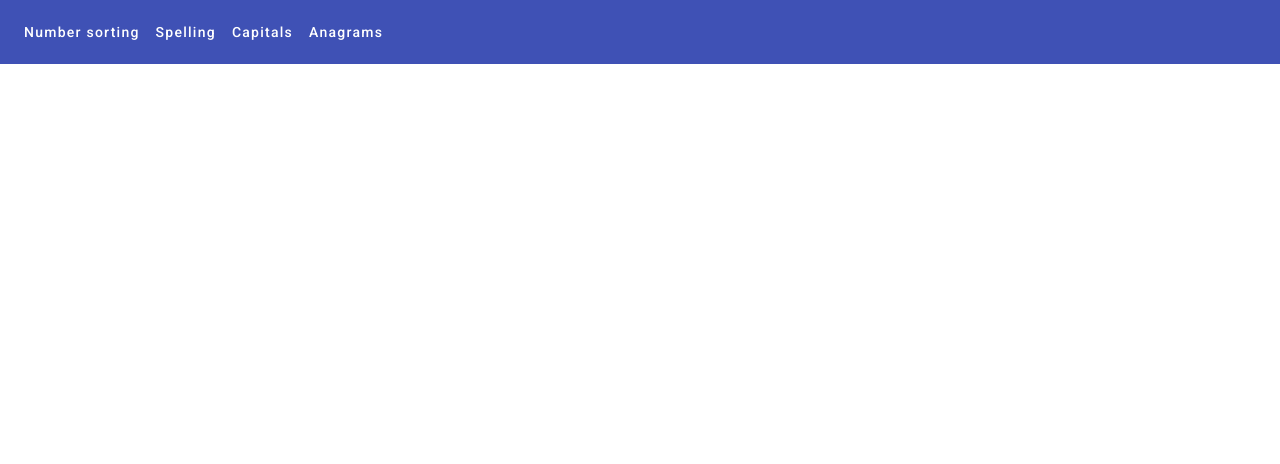
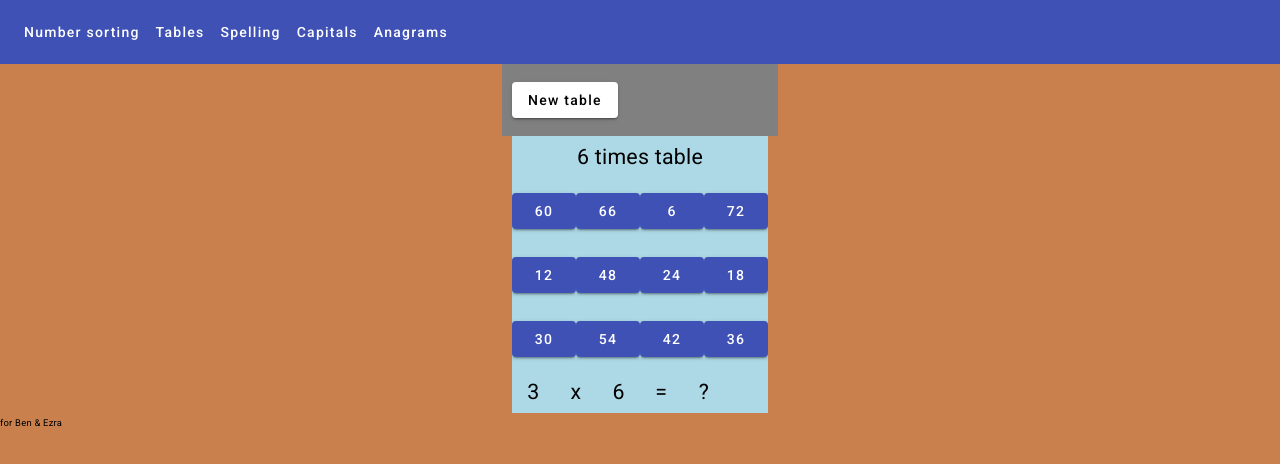
Before and after one commit to kenscoles/sample, an Angular app: page /tables in a window 1280 px wide. Before the commit this address led to /. Shown: the top 464 px of the page. Built offline with nearby package versions, Linux system fonts and the light colour scheme.

Commit message:
added Tables component

```diff
--- a/src/app/app-routing.module.ts
+++ b/src/app/app-routing.module.ts
@@ -4,12 +4,14 @@ import { SortingComponent } from './sorting/sorting.component';
 import { CapitalsComponent } from './capitals/capitals.component';
 import { SpellingComponent } from './spelling/spelling.component';
 import { AnagramsComponent } from './anagrams/anagrams.component';
+import { TablesComponent } from './tables/tables.component';
 
 const routes: Routes = [
   {path: 'sorting', component: SortingComponent},
   {path: 'capitals', component: CapitalsComponent},
   {path: 'spelling', component: SpellingComponent},
-  {path: 'anagrams', component: AnagramsComponent}
+  {path: 'anagrams', component: AnagramsComponent},
+  {path: 'tables', component: TablesComponent}
 ];
 
 @NgModule({
--- a/src/app/app.component.html
+++ b/src/app/app.component.html
@@ -2,9 +2,11 @@
 <mat-toolbar-row>
   <div>
     <a mat-button [routerLink]="'/sorting'">Number sorting</a>
+    <a mat-button [routerLink]="'/tables'">Tables</a>
     <a mat-button [routerLink]="'/spelling'">Spelling</a>
     <a mat-button [routerLink]="'/capitals'">Capitals</a>
     <a mat-button [routerLink]="'/anagrams'">Anagrams</a>
+
   </div>
 </mat-toolbar-row>
 </mat-toolbar>
--- a/src/app/material/material.module.ts
+++ b/src/app/material/material.module.ts
@@ -16,14 +16,17 @@ import {MatBadgeModule} from '@angular/material/badge';
 import {MatSliderModule} from '@angular/material/slider';
 import {MatSlideToggleModule} from '@angular/material/slide-toggle'
 import { MatFormFieldModule } from '@angular/material/form-field';
-import {MatCheckboxModule} from '@angular/material/checkbox'
-import {DragDropModule} from '@angular/cdk/drag-drop'
+import {MatCheckboxModule} from '@angular/material/checkbox';
+import {DragDropModule} from '@angular/cdk/drag-drop';
+//import { MatGridListModule } from '@angular/material/grid-list';
+import {MatGridListModule} from '@angular/material/grid-list'
 @NgModule({
   declarations: [],
   imports: [CommonModule,],
   exports: [MatToolbarModule, MatSidenavModule, MatIconModule, MatListModule, MatButtonModule,
     MatCardModule, MatInputModule, MatTableModule, MatSelectModule, MatTooltipModule,
      MatProgressSpinnerModule, MatBadgeModule, MatDialogModule, MatSliderModule,
-     MatSlideToggleModule, MatFormFieldModule, MatCheckboxModule, DragDropModule]
+     MatSlideToggleModule, MatFormFieldModule, MatCheckboxModule, DragDropModule,MatGridListModule
+   ]
 })
 export class MaterialModule { }
--- /dev/null
+++ b/src/app/tables/tables.component.css
@@ -0,0 +1,30 @@
+.example-container {
+    width: 20%;
+    margin: auto;
+    justify-content: center;
+    vertical-align: top;
+  }
+  mat-grid-tile {
+    background: lightblue;
+    font-size: 16pt;
+
+  }
+  .example-button-row {
+    display: table-cell;
+    max-width: 600px;
+  }
+
+  .example-button-row .mat-mdc-button-base {
+    margin: 8px 20px 8px 0;
+  }
+
+  .center {
+    margin: auto;
+    width: 20%;
+    padding: 10px;
+    background-color:grey;
+  }
+  :host {
+    display:block;
+    background-color:rgb(201, 128, 76)
+}
--- /dev/null
+++ b/src/app/tables/tables.component.html
@@ -0,0 +1,30 @@
+
+<div class="center">
+    <div class="example-button-row">
+        <button mat-raised-button (click)="createTable()">New table</button>
+        <button *ngIf="correct" mat-raised-button (click)="newTry()">Try Another</button>
+    </div>
+</div>
+<div class="example-container">
+    <mat-grid-list gutterSize="0px" cols="1" rowHeight="6:1">
+        <mat-grid-tile>{{myTable}} times table</mat-grid-tile>
+    </mat-grid-list>
+</div>
+<div class="example-container">
+    <mat-grid-list gutterSize="0px" cols="4" rowHeight="1:1">
+        <mat-grid-tile *ngFor="let item of myNumbers"><button mat-raised-button color="primary"
+                (click)="checkAnswer(item)">{{item}}</button></mat-grid-tile>
+
+    </mat-grid-list>
+</div>
+<div class="example-container">
+    <mat-grid-list gutterSize="0px" cols="6" rowHeight="1:1">
+        <mat-grid-tile>{{question}}</mat-grid-tile>
+        <mat-grid-tile>x</mat-grid-tile>
+        <mat-grid-tile>{{myTable}}</mat-grid-tile>
+        <mat-grid-tile>=</mat-grid-tile>
+        <mat-grid-tile>{{answer}}</mat-grid-tile>
+        <mat-grid-tile [ngStyle]="{'color': tileFont}">{{tileText}}</mat-grid-tile>
+    </mat-grid-list>
+</div>
+<h6>for Ben & Ezra</h6>
--- /dev/null
+++ b/src/app/tables/tables.component.ts
@@ -0,0 +1,76 @@
+import { Component, OnInit } from '@angular/core';
+import { UtilityService } from '../utility.service';
+
+@Component({
+  selector: 'app-tables',
+  templateUrl: './tables.component.html',
+  styleUrls: ['./tables.component.css']
+})
+export class TablesComponent implements OnInit {
+  constructor(private util: UtilityService) { }
+
+  ngOnInit(): void {
+    this.createTable();
+  }
+
+  myNumbers: number[] = [];
+  myArray: number[] = [];
+  myTable: number = 0;
+  question: number = 0;
+  product: number = 0;
+  correct: boolean = false;
+  answer: string = '';
+  tileFont: string = 'blue';
+  tileText: string = '';
+
+  createTable() {
+    this.myTable = this.util.generateRandomInteger(2, 12);
+    this.myNumbers = [];
+    for (var i = 1; i < 13; i++) {
+      this.myNumbers.push(i * this.myTable);
+    }
+    this.util.sattoloCycle(this.myNumbers);
+    this.getRandomOrder(); // picks six different calculations (between 2 and 12)
+    this.newTry();
+  }
+
+  newTry() {
+    if (this.myArray.length) { // check whether more questions are left
+      this.answer = '?';
+      this.question = this.myArray[0];
+      this.correct = false;
+      this.product = this.myTable * this.question; //calc the answer
+      this.tileFont = "blue"; // initialise answer display
+      this.tileText = "";
+      this.removeQuestion(); // remove current number as it's been used
+    }
+    else { // if all six questions used
+      this.createTable(); // pick another random table
+    }
+  }
+
+  checkAnswer(num: number) {
+    this.answer = num.toString(); // display the chosen answer
+    if (num == this.product) {
+      console.log("YES");
+      this.correct = true;
+      this.tileFont = "green";
+      this.tileText = "YES";
+    }
+    else {
+      this.tileFont = "red";
+      this.tileText = "NO";
+    }
+  }
+
+  removeQuestion() {
+    //var myDeletions = [0];
+    this.util.removeArrayValues(this.myArray, [0]);
+    console.log(this.myArray)
+  }
+  getRandomOrder() { // picks six calculations on the table
+    this.myArray = [2, 3, 4, 5, 6, 7, 8, 9, 10, 11, 12];
+    this.util.sattoloCycle(this.myArray); // shuffle
+    this.myArray = this.myArray.slice(0, 6);// take first six
+  }
+}
--- a/src/styles.css
+++ b/src/styles.css
@@ -1,4 +1,4 @@
 /* You can add global styles to this file, and also import other style files */
 
-html, body { height: 100%; }
+html, body { height: 100%; background-color:rgb(201, 128, 76) }
 body { margin: 0; font-family: Roboto, "Helvetica Neue", sans-serif; }
```
Also changed, not shown: src/app/app.module.ts (+5 -3 lines).
